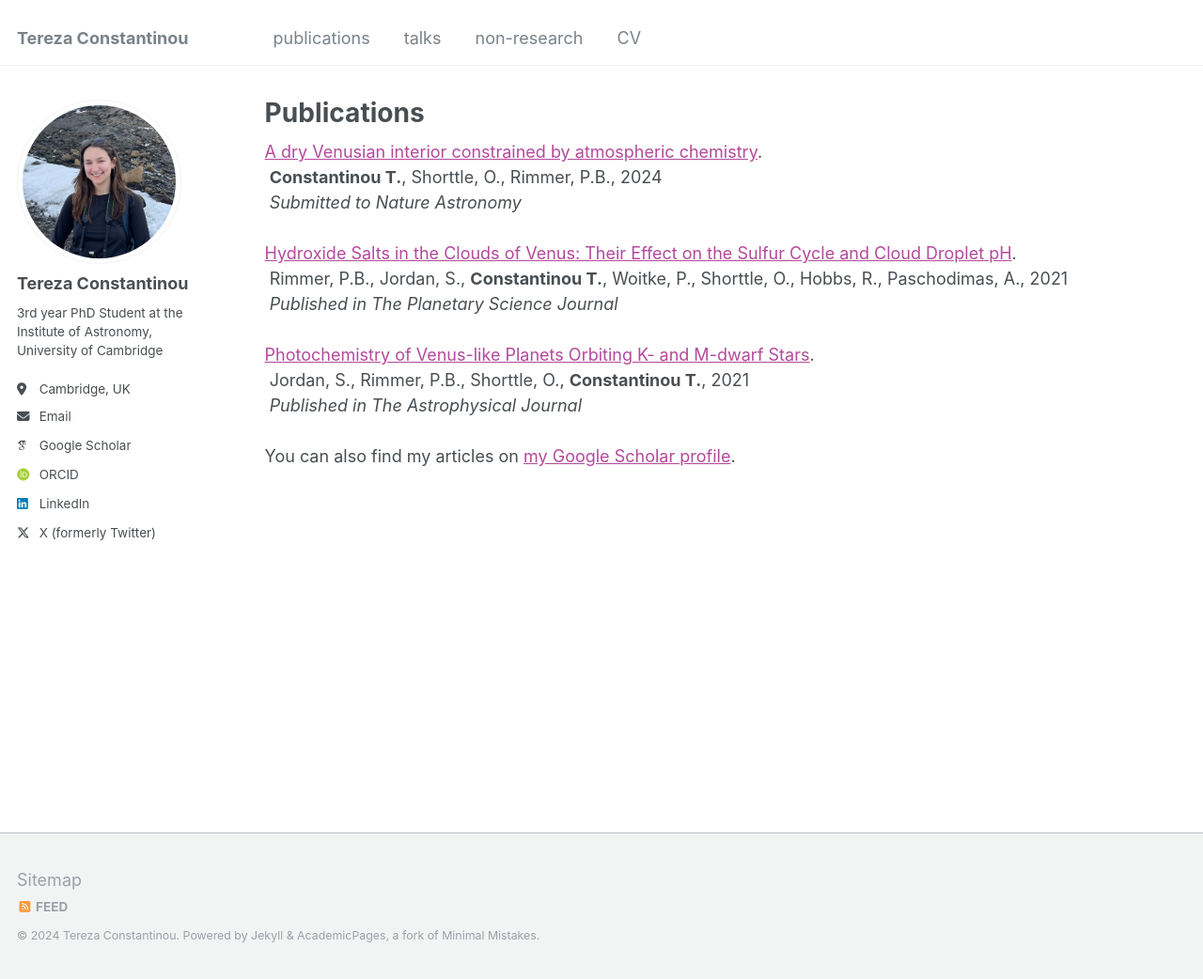
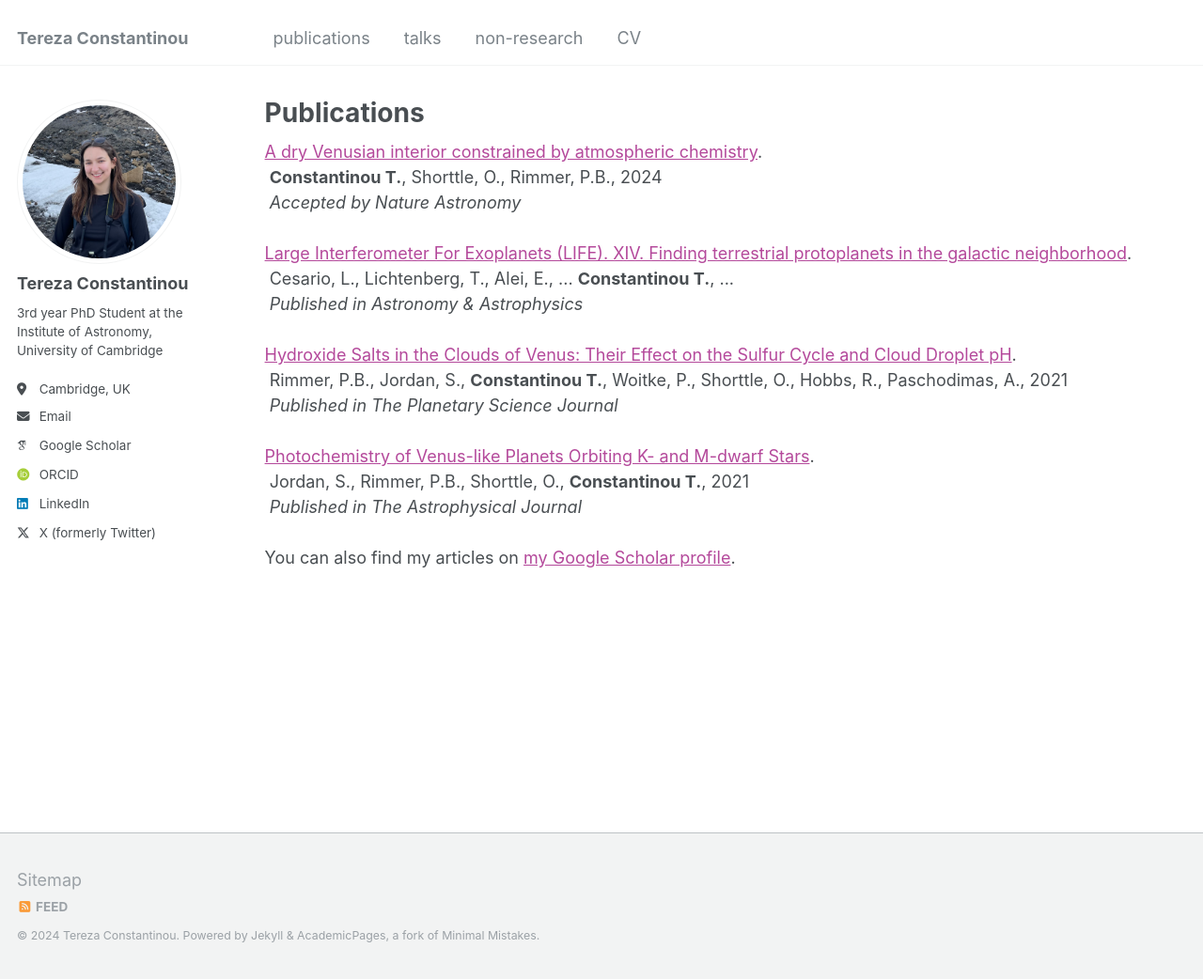
Before and after one commit to terezaconst/terezaconst.github.io, a Jekyll site: the page built from _pages/publications.html, in a window 1280 px wide and 1042 px high. Shown: the whole window at 94% size. Built offline with Jekyll 4.4.1, drawn with Linux system fonts in a browser that asks for light colours; some web fonts are replaced.

Commit message:
Update publications.html

```diff
--- a/_pages/publications.html
+++ b/_pages/publications.html
@@ -7,7 +7,12 @@ author_profile: true
 
 <div class="wordwrap"><a href="">A dry Venusian interior constrained by atmospheric chemistry</a>.<br>
 <b>Constantinou T.</b>, Shorttle, O., Rimmer, P.B., 2024 <br>
-  <i>Submitted to Nature Astronomy</i>
+  <i>Accepted by Nature Astronomy</i>
+</div> <br>
+
+<div class="wordwrap"><a href="https://doi.org/10.48550/arXiv.2410.13457">Large Interferometer For Exoplanets (LIFE). XIV. Finding terrestrial protoplanets in the galactic neighborhood</a>.<br>
+Cesario, L., Lichtenberg, T., Alei, E., ... <b>Constantinou T.</b>, ... <br>
+  <i>Published in Astronomy & Astrophysics</i>
 </div> <br>
 
  <div class="wordwrap"><a href="https://iopscience.iop.org/article/10.3847/1538-4357/ac1d46">Hydroxide Salts in the Clouds of Venus: Their Effect on the Sulfur Cycle and Cloud Droplet pH</a>.<br>
```
